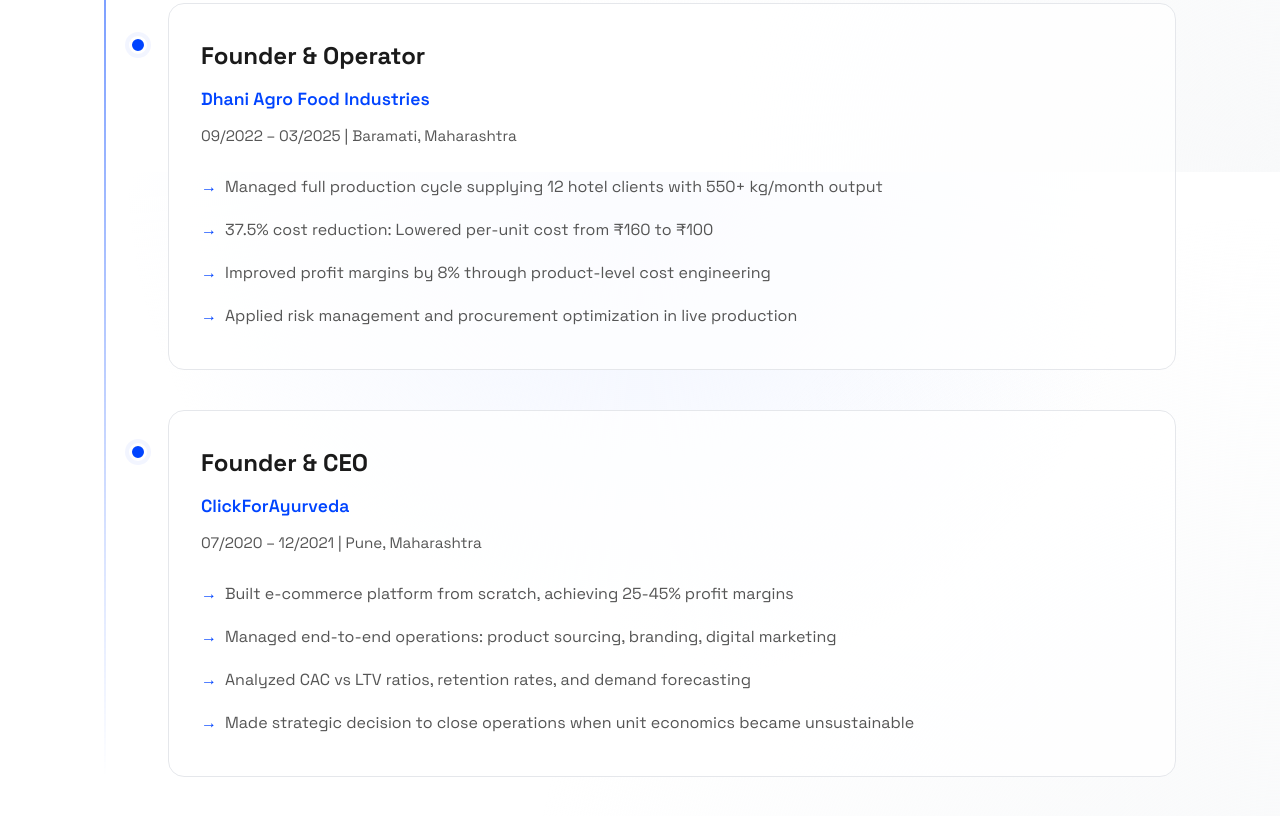
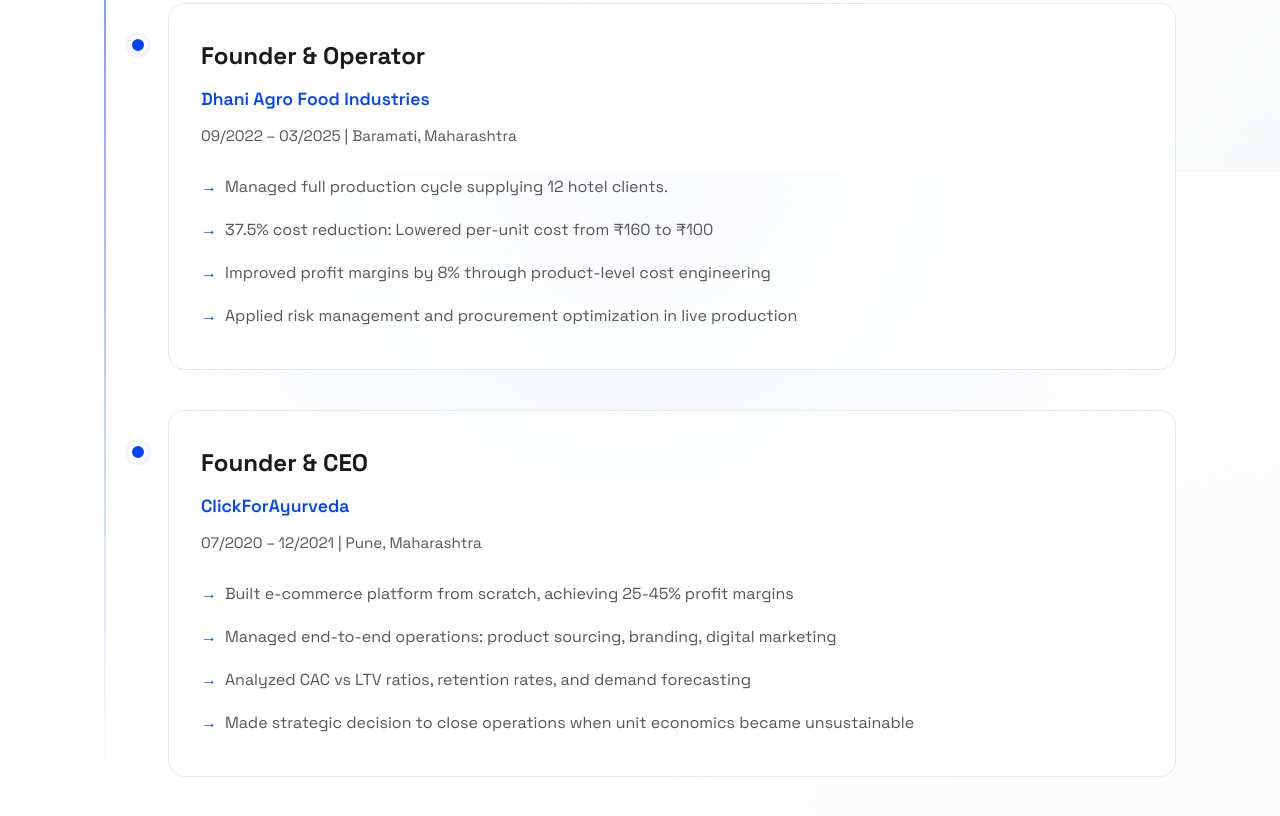
Before and after one commit to Yashraj-arch/yashraj-arch.github.io, a plain HTML site: page index.html in a window 1280 px wide. Shown: the part 4628-5444 px from the top of the page. Drawn offline with Linux system fonts and the light colour scheme.

Commit message:
Update experience highlight for clarity

```diff
--- a/index.html
+++ b/index.html
@@ -1163,7 +1163,7 @@
                     <div class="experience-meta">09/2022 – 03/2025 | Baramati, Maharashtra</div>
                 </div>
                 <ul class="experience-highlights">
-                    <li>Managed full production cycle supplying 12 hotel clients with 550+ kg/month output</li>
+                    <li>Managed full production cycle supplying 12 hotel clients.</li>
                     <li>37.5% cost reduction: Lowered per-unit cost from ₹160 to ₹100</li>
                     <li>Improved profit margins by 8% through product-level cost engineering</li>
                     <li>Applied risk management and procurement optimization in live production</li>
```
